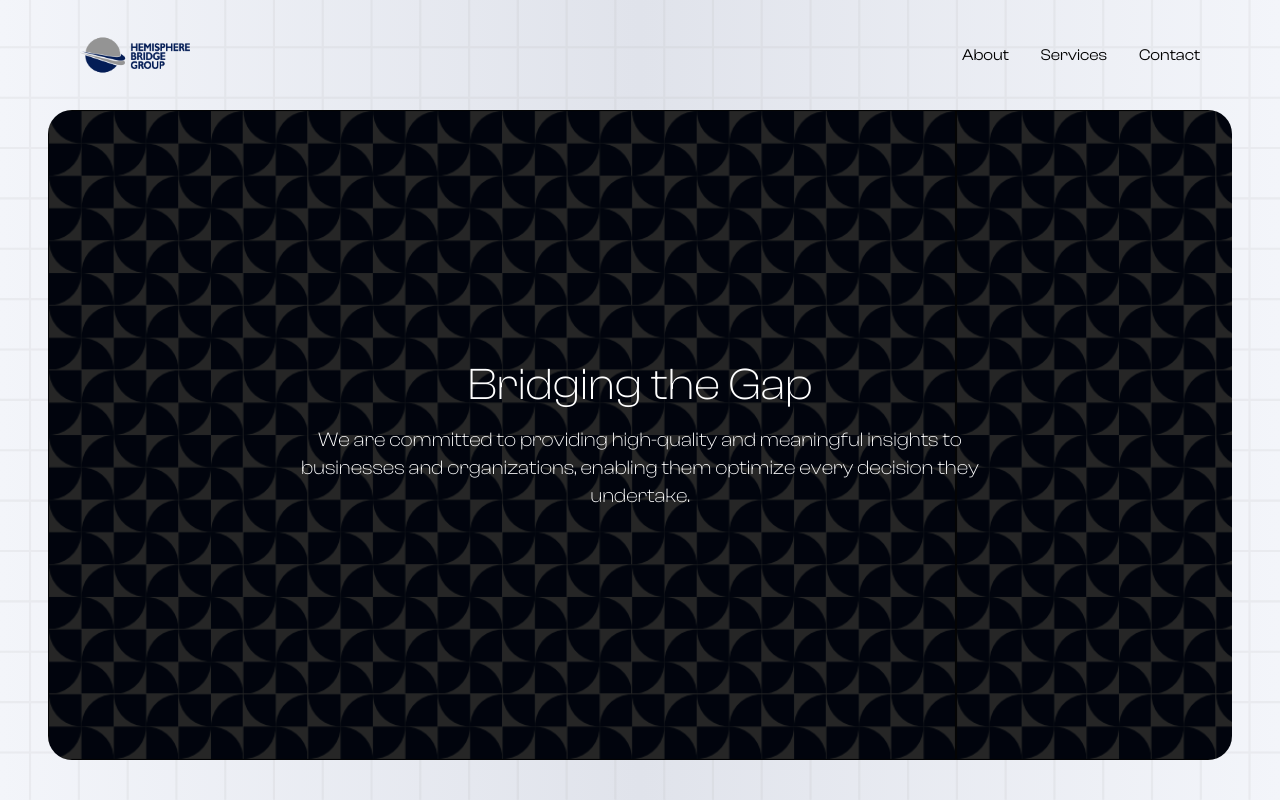
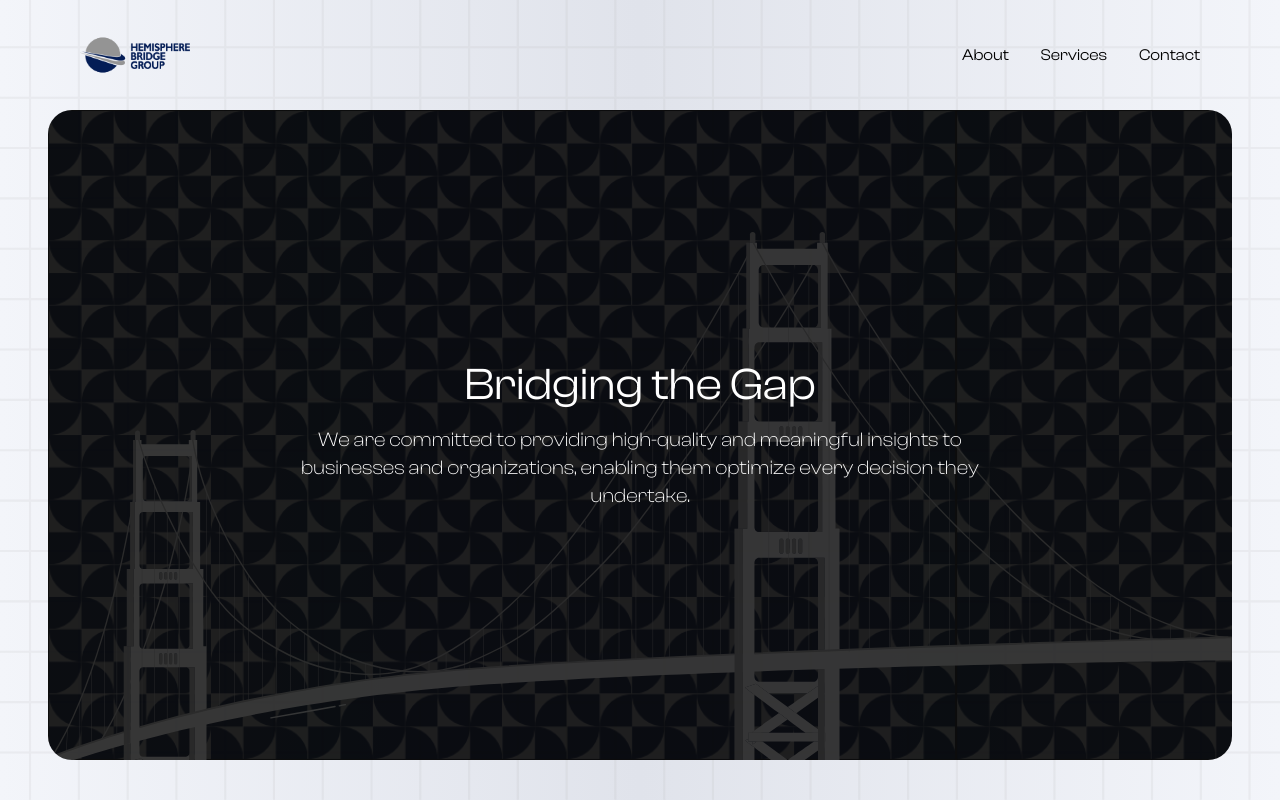
Before and after one commit to YOWDAHE/hemisphere, a React (Vite) app: page / in a window 1280 px wide. Shown: the top 800 px of the page. Built offline with nearby package versions, Linux system fonts and the light colour scheme.

Commit message:
the hero correction

```diff
--- a/src/components/ContactUs.jsx
+++ b/src/components/ContactUs.jsx
@@ -156,7 +156,7 @@ function ContactUs() {
                                 <HomeOutlined className="" />
                                 <span className="text-lg">Our Office</span>
                             </div>
-                            <span className="text-lg">Addis Ababa, Bole, Shegere
+                            <span className="text-lg">Addis Ababa, Bole, Sheger
                                 House, 5th floor #508</span>
                         </div>
                     </div>
--- a/src/components/Hero.jsx
+++ b/src/components/Hero.jsx
@@ -1,4 +1,4 @@
-import React, { useState, useEffect, useRef } from "react";
+import { useState, useEffect, useRef } from "react";
 import hemiPattern from "/assets/images/hemiPattern.png";
 import hemisperBridge from "/assets/images/hemisperBridge.svg";
 
@@ -20,13 +20,14 @@ function Hero() {
     };
   }, [inside]);
 
-
   useEffect(() => {
     if (spotlightDivRef.current) {
       const size = 10;
       const mask = `
         radial-gradient(
-          circle ${size / 2}px at ${cursorPosition.x - 60}px ${cursorPosition.y - 90}px,
+          circle ${size / 2}px at ${cursorPosition.x - 60}px ${
+        cursorPosition.y - 90
+      }px,
           white ${size / 2}px,
           transparent ${size / 2 + 100}px
         )
@@ -43,38 +44,51 @@ function Hero() {
     //     onMouseLeave={() => setInside(false)}
     // >
     <div
-            className="bg-black/100 lg:h-[calc(100vh-150px)] h-[90vh] rounded-xl lg:rounded-3xl flex flex-col items-center justify-center relative overflow-hidden cursor-none lg:mx-12 mx-3 mt-4 md:mt-0"
+      className="bg-black/95 lg:h-[calc(100vh-150px)] h-[90vh] rounded-xl lg:rounded-3xl flex flex-col items-center justify-center relative overflow-hidden cursor-none lg:mx-12 mx-3 mt-4 md:mt-0 "
+
       onMouseEnter={() => setInside(true)}
       onMouseLeave={() => setInside(false)}
     >
       <div
-                className="absolute text-white inset-0 lg:opacity-15 opacity-15 bg-contain"
-                style={{ backgroundImage: `url(${hemiPattern})` }}
+        className="absolute inset-0 bg-contain flex items-end lg:opacity-20 opacity-50"
+        style={{
+          backgroundImage: `linear-gradient(rgba(0, 0, 0, 0.6), rgba(0, 0, 0, 0.6)), url(${hemiPattern})`,
+        }}
       >
-                {/* <img src={hemisperBridge} alt="Bridge" className="w-fit object-contain hidden lg:inline-block" /> */}
+        <img
+          src={hemisperBridge}
+          alt="Bridge"
+          className="w-fit object-contain opacity-100 hidden lg:inline-block"
+        />
       </div>
 
       <div
         ref={spotlightDivRef}
-                className="absolute text-white inset-0 opacity-30 bg-contain"
+        className="absolute text-white inset-0 opacity-80 bg-contain flex items-end"
         style={{
-                    backgroundImage: `url(${hemiPattern})`,
+          backgroundImage: `linear-gradient(rgba(0, 0, 0, 0.7), rgba(0, 0, 0, 0.7)), url(${hemiPattern})`,
           maskRepeat: "no-repeat",
           WebkitMaskRepeat: "no-repeat",
         }}
       >
-                {/* <img src={hemisperBridge} alt="Bridge" className="h-fit object-contain hidden lg:inline-block" /> */}
+        <img
+          src={hemisperBridge}
+          alt="Bridge"
+          className="h-fit object-contain hidden lg:inline-block"
+        />
       </div>
 
       {/* Text Content */}
       {/* <p className="text-white/80 md:hidden text-center mb-4">
                 HEMISPHERE BRIDGE GROUP
             </p> */}
-            <p className="text-white lg:text-[45px] text-4xl lg:font-light z-10 text-center">
+      <p className="text-white lg:text-[45px] text-4xl z-10 text-center">
         Bridging the Gap
       </p>
       <p className="text-white font-light z-10 text-center lg:w-[60%] w-[80%] mt-4 lg:text-xl">
-                We are committed to providing high-quality and meaningful insights to businesses and organizations, enabling them optimize every decision they undertake.
+        We are committed to providing high-quality and meaningful insights to
+        businesses and organizations, enabling them optimize every decision they
+        undertake.
       </p>
     </div>
   );
```
Also changed, not shown: public/assets/images/hemisperBridge.svg. Lines whose indentation alone changed are shown as unchanged.
